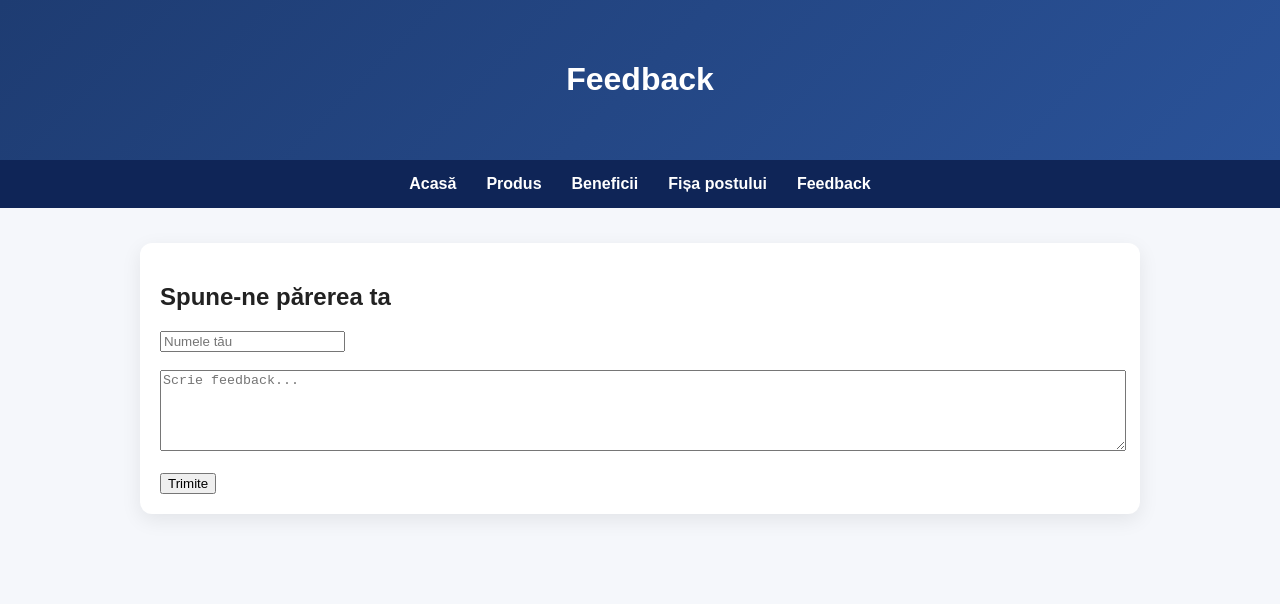
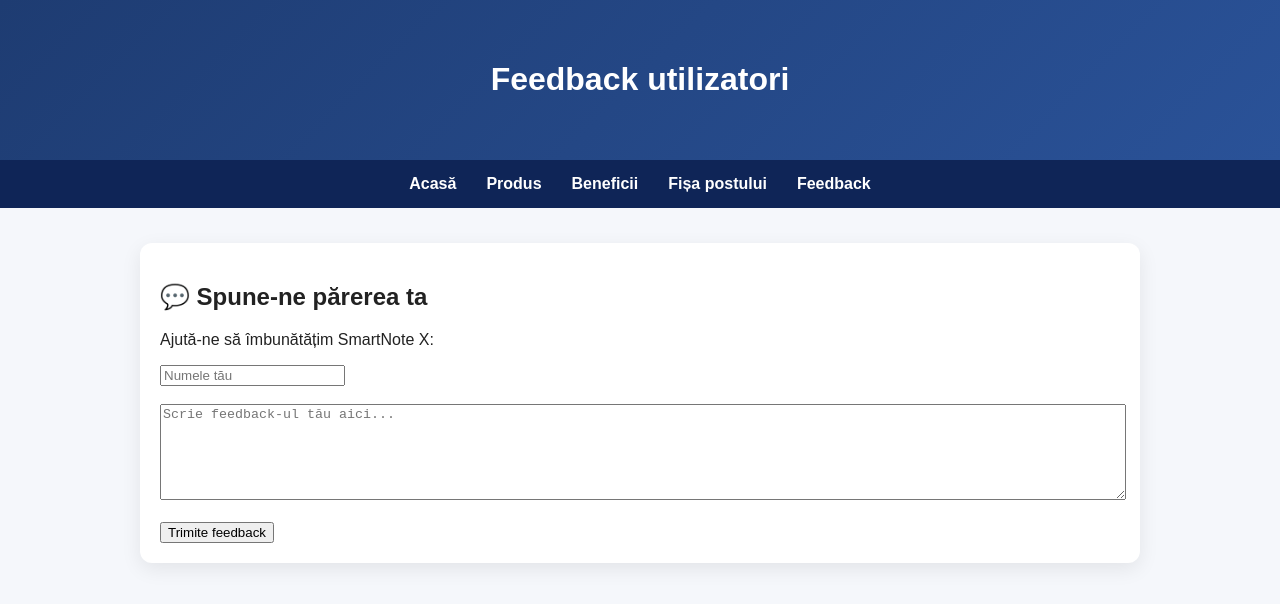
Before and after one commit to Moraru-Laurentiu/SmartNote-x, a plain HTML site: page feedback.html in a window 1280 px wide. Drawn offline with Linux system fonts and the light colour scheme.

Commit message:
Update feedback.html

```diff
--- a/feedback.html
+++ b/feedback.html
@@ -9,7 +9,7 @@
 <body>
 
 <header>
-<h1>Feedback</h1>
+<h1>Feedback utilizatori</h1>
 </header>
 
 <nav>
@@ -23,11 +23,13 @@
 <section>
 
 <div class="card">
-<h2>Spune-ne părerea ta</h2>
+<h2>💬 Spune-ne părerea ta</h2>
+
+<p>Ajută-ne să îmbunătățim SmartNote X:</p>
 
 <input type="text" placeholder="Numele tău"><br><br>
-<textarea rows="5" style="width:100%;" placeholder="Scrie feedback..."></textarea><br><br>
-<button>Trimite</button>
+<textarea rows="6" style="width:100%;" placeholder="Scrie feedback-ul tău aici..."></textarea><br><br>
+<button>Trimite feedback</button>
 
 </div>
 
```
